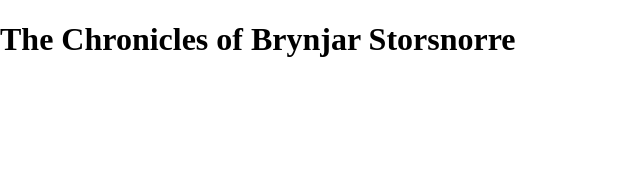
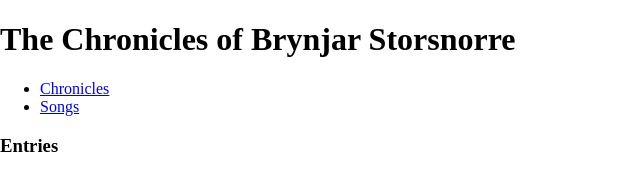
Before and after one commit to maehler/brynar-chronicles, a website: page index.html in a window 1280 px wide. Shown: the whole page, without its empty margins (0-640 px from the left). Drawn offline with nearby package versions, Linux system fonts and the light colour scheme; files that its build step writes are made by us from their sources.

Commit message:
Add basic structure
This prepares for injecting the markdown content into the HTML page.
First the markdown has to be converted to HTML though.

```diff
--- a/index.html
+++ b/index.html
@@ -7,6 +7,27 @@
     <link rel="stylesheet" href="css/style.min.css">
 </head>
 <body>
-    <h1>The Chronicles of Brynjar Storsnorre</h1>
+    <header>
+        <h1>The Chronicles of Brynjar Storsnorre</h1>
+        <nav>
+            <ul>
+                <li><a href="/">Chronicles</a></li>
+                <li><a href="songs">Songs</a></li>
+            </ul>
+        </nav>
+    </header>
+    <main>
+        <aside>
+            <h3>Entries</h3>
+            <nav id="entry-nav">
+                <ul>
+                </ul>
+            </nav>
+        </aside>
+        <!-- inject:entries -->
+        <!-- endinject -->
+    </main>
+    <footer>
+    </footer>
 </body>
 </html>
```
